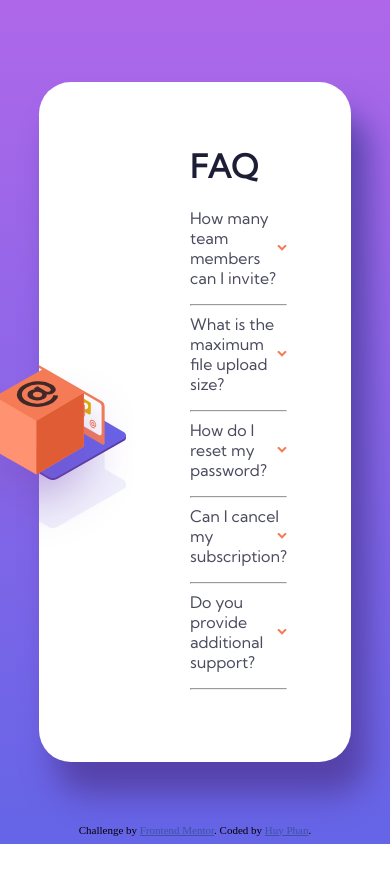
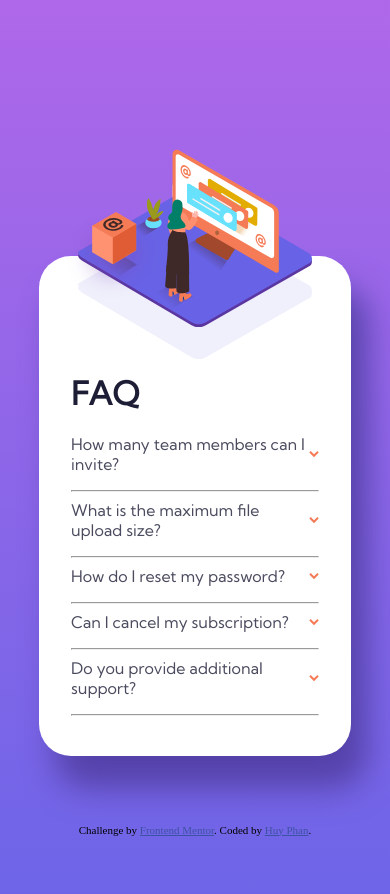
Before and after one commit to huyphan2210/faq-accordion-card, a plain HTML site: page index.html in a window 390 px wide. Before the commit the page ends 844 px from the top, so only its background shows below. Drawn offline with nearby package versions, Linux system fonts and the light colour scheme.

Commit message:
Restyle the images  - mostly for mobile

```diff
--- a/index.html
+++ b/index.html
@@ -12,8 +12,9 @@
 </head>
 <body>
   <main>
-    <img src="./images/illustration-box-desktop.svg" alt="Box">
+    <img class="box" src="./images/illustration-box-desktop.svg" alt="Box">
     <div class="image">
+      <img src="./images/illustration-woman-online-desktop.svg" alt="Woman Online">
     </div>
     <div class="faq">
       <h1>FAQ</h1>
--- a/style.css
+++ b/style.css
@@ -18,7 +18,7 @@ main {
     border-radius: 2rem;
     box-shadow: 1rem 2rem 2rem #5542a9;
 }
-    img {
+    .box {
         position: absolute;
         top: 50%;
         left: 0;
@@ -27,17 +27,18 @@ main {
     }
 
     .image {
-        background-image: url(./images/illustration-woman-online-desktop.svg);
-        background-size: 100%;
-        background-repeat: no-repeat;
-        background-position: -4rem 50%;
-        filter: drop-shadow(0 3rem 0 #f0f0fc);
-        width: 50%;
+        position: relative;
+        width: calc(50% + 4rem);
+        filter: drop-shadow(0 4rem 0 #f0f0fc);
         display: flex;
         align-items: center;
-        padding: 4rem 0 4rem 4rem;
         overflow: hidden;
     }
+        .image img {
+            width: 100%;
+            position: absolute;
+            left: -15%;
+        }
 
     .faq {
         padding: 4rem 4rem 4rem 0;
@@ -49,21 +50,19 @@ main {
             color: hsl(238, 29%, 16%);
         }
 
+        .faq .question:hover {
+            cursor: pointer;
+        }
+
         .faq .question .questionContent {
-            position: relative;
+            display: flex;
+            justify-content: space-between;
+            align-items: center;
             color: hsl(237, 12%, 33%);
             margin-block-end: 1rem;
         }
             .faq .question:hover .questionContent {
-                cursor: pointer;
                 color: hsl(14, 88%, 65%);
-            }
-
-            .faq .question .questionContent img{
-                position: absolute;
-                left: 100%;
-                transform: translate(-100%, -50%);
-                aspect-ratio: 1 / 1;
             }
 
         .faq .question .answer {
@@ -79,3 +78,39 @@ footer {
 
 .attribution { font-size: 11px; text-align: center; }
 .attribution a { color: hsl(228, 45%, 44%); }
+
+@media (max-aspect-ratio: 1 / 1) and (max-width: 767px) {
+    body {
+        margin-top: 10vh;
+        margin-bottom: 10vh;
+    }
+
+    main {
+        flex-direction: column;
+    }
+        .box {
+            top: 0;
+            width: 30%;
+            transform: translate(30%, -50%);
+        }
+
+       .image {
+            position: static;
+            height: 10vh;
+            width: 100%;
+            overflow: visible;
+            filter: drop-shadow(0 2rem 0 #f0f0fc);
+            justify-content: center;
+            align-items: start;
+        }
+            .image img {
+                position: static;
+                width: 75%;
+                transform: translate(0, -60%);
+            }
+
+        .faq {
+            padding: 2rem;
+            width: auto;
+        }
+}
```
